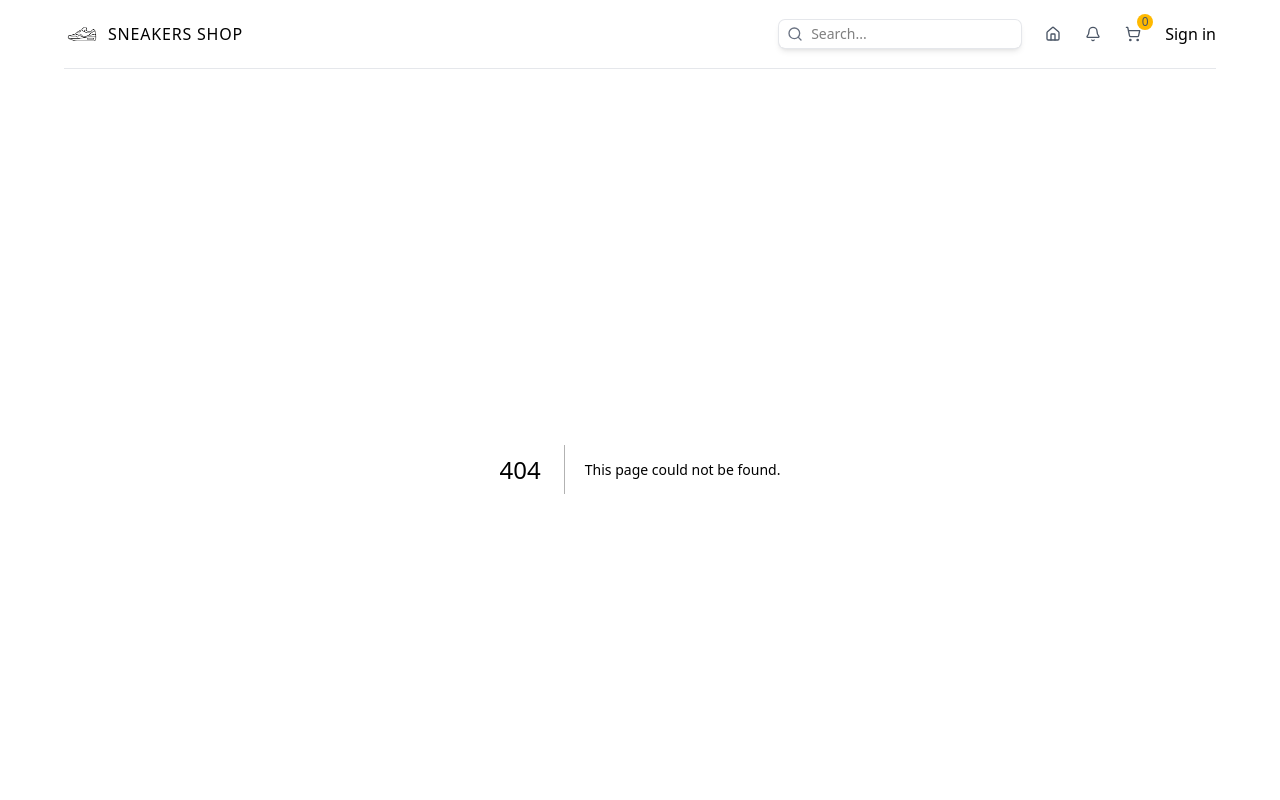
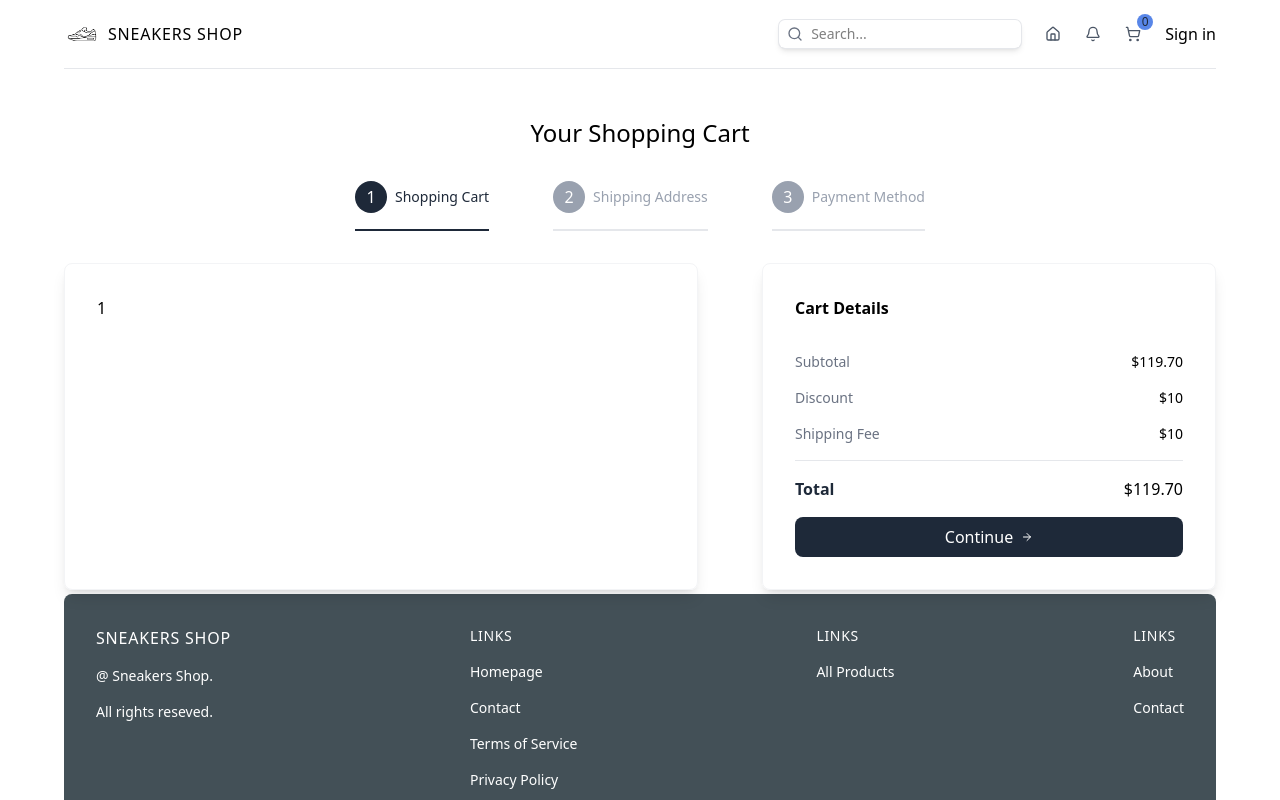
Before and after one commit to matheusrodrivi/Sneakers-e-commerce, a Next.js app: page /cart in a window 1280 px wide. Before the commit this address had no page. Shown: the top 800 px of the page. Built offline with nearby package versions, Linux system fonts and the light colour scheme.

Commit message:
Added: page.tsx (Cart) and new types

```diff
--- /dev/null
+++ b/src/app/cart/page.tsx
@@ -0,0 +1,135 @@
+"use client"
+
+import { ArrowRight } from "lucide-react"
+import { useSearchParams } from "next/navigation"
+import { useRouter } from "next/navigation"
+
+const steps = [
+    {
+        id:1,
+        title:"Shopping Cart",
+    },
+    {
+        id:2,
+        title:"Shipping Address",
+    },
+    {
+        id:3,
+        title:"Payment Method"
+    }
+]
+
+const cartItems = [
+  {
+    id: 1,
+    name: "Jordan",
+    shortDescription: "lorem lorem lorem lorem lorem lorem lorem lorem",
+    description:
+      "lorem lorem lorem lorem lorem lorem lorem lorem lorem lorem lorem",
+    price: 39.9,
+    sizes: ["38", "39", "40", "42"],
+    colors: ["gray", "purple", "green"],
+    images: {
+      gray: "/products/6g.png",
+      purple: "/products/6w.png",
+    },
+    quantity:1,
+    selectedSize:"m",
+    selectedColor:"gray"
+  },
+  {
+    id: 2,
+    name: "Jordan",
+    shortDescription: "lorem lorem lorem lorem lorem lorem lorem lorem",
+    description:
+      "lorem lorem lorem lorem lorem lorem lorem lorem lorem lorem lorem",
+    price: 39.9,
+    sizes: ["38", "39", "40", "42"],
+    colors: ["gray", "purple", "green"],
+    images: {
+      gray: "/products/6g.png",
+      purple: "/products/6w.png",
+    },
+    quantity:1,
+    selectedSize:"m",
+    selectedColor:"gray"
+  },
+  {
+    id: 3,
+    name: "Jordan",
+    shortDescription: "lorem lorem lorem lorem lorem lorem lorem lorem",
+    description:
+      "lorem lorem lorem lorem lorem lorem lorem lorem lorem lorem lorem",
+    price: 39.9,
+    sizes: ["38", "39", "40", "42"],
+    colors: ["gray", "purple", "green"],
+    images: {
+      gray: "/products/6g.png",
+      purple: "/products/6w.png",
+    },
+    quantity:1,
+    selectedSize:"m",
+    selectedColor:"gray"
+  },
+]
+
+const CartPage = () => {
+
+    const searchParams = useSearchParams()
+    const router = useRouter()
+    const activeStep = parseInt(searchParams.get("step") || "1")
+
+	return (
+		<div className="flex flex-col gap-8 items-center justify-center mt-12">
+            <h1 className="text-2xl font-medium"> Your Shopping Cart </h1>
+            <div className="flex flex-col lg:flex-row items-center gap-8 lg:gap-16">
+                {steps.map(step=>(
+                    <div className={`flex items-center gap-2 border-b-2 pb-4 ${step.id===activeStep ? "border-gray-800" : "border-gray-200"}`} key={step.id}>
+                        <div className={`w-6 h-6 rounded-full text-white p-4 flex items-center justify-center ${step.id===activeStep ? "bg-gray-800" : "bg-gray-400"}`}>
+                            {step.id}
+                        </div>
+                        <p className={`text-sm font-medium ${step.id === activeStep ? "text-gray-800" : "text-gray-400"}`}> {step.title} </p>
+                    </div>
+                ))}
+            </div>
+            <div className="w-full flex flex-col lg:flex-row gap-16">
+                <div className="w-full lg:w-7/12 shadow-lg border-1 border-gray-100 p-8 rounded-lg flex flex-col gap-8">
+                    1
+                </div>
+
+                <div className="w-full lg:w-5/12 shadow-lg border-1 border-gray-100 p-8 rounded-lg flex flex-col gap-8">
+                    <h2 className="font-semibold"> Cart Details </h2>
+                    <div className="flex flex-col gap-4">
+                        <div className="flex justify-between text-sm">
+                            <p className="text-gray-500"> Subtotal </p>
+                            <p className="font-medium"> ${cartItems.reduce((acc, item) => acc + item.price * item.quantity, 0).toFixed(2)} </p>
+                        </div>
+                        <div className="flex justify-between text-sm">
+                            <p className="text-gray-500"> Discount </p>
+                            <p className="font-medium"> $10 </p>
+                        </div>
+                        <div className="flex justify-between text-sm">
+                            <p className="text-gray-500"> Shipping Fee </p>
+                            <p className="font-medium"> $10 </p>
+                        </div>
+                        <hr className="border-gray-200"/>
+
+                        <div className="flex justify-between">
+                            <p className="text-gray-800 font-semibold"> Total </p>
+                            <p className="font-medium"> ${cartItems.reduce((acc, item) => acc + item.price * item.quantity, 0).toFixed(2)} </p>
+                        </div>
+                        {activeStep===1 && (
+                            <button onClick={() => router.push("/cart?step=2", { scroll: false })} className="w-full bg-gray-800 hover:bg-gray-900 transition-all duration-300 text-white p-2 rounded-lg cursor-pointer flex items-center justify-center gap-2">
+                                Continue
+                                <ArrowRight className="w-3 h-3"/>
+                            </button>
+                        )
+                        }
+                    </div>
+                </div>
+            </div>
+        </div>
+	)
+}
+
+export default CartPage
--- a/src/app/components/Footer.tsx
+++ b/src/app/components/Footer.tsx
@@ -3,7 +3,7 @@ import Image from "next/image";
 
 const Footer = () => {
   return (
-    <div className="mt-1 flex flex-col items-center gap-6 md:flex-row md:items-start md:justify-between md:gap-8 bg-[#5b86ea] p-8 rounded-lg">
+    <div className="mt-1 flex flex-col items-center gap-6 md:flex-row md:items-start md:justify-between md:gap-8 bg-[#435057] p-8 rounded-lg">
       <div className="flex flex-col gap-4 item-center md:items-start">
         <Link href="/" className="flex items-center justify-center gap-2">
           {/* <Image
@@ -12,28 +12,28 @@ const Footer = () => {
             width={36}
             height={36}
           /> */}
-          <p className="hidden md:block text-md font-medium tracking-wider text-black">
+          <p className="hidden md:block text-md font-medium tracking-wider text-white">
             SNEAKERS SHOP
           </p>
         </Link>
-        <p className="text-sm"> @ Sneakers Shop. </p>
-        <p className="text-sm"> All rights reseved. </p>
+        <p className="text-sm text-white"> @ Sneakers Shop. </p>
+        <p className="text-sm text-white"> All rights reseved. </p>
       </div>
       <div className="flex flex-col gap-4 text-sm text-gray-400 items-center md:items-start">
-        <p className="hidden md:block text-md font-medium tracking-wider text-black"> LINKS </p>
-        <Link href="/" className="text-black"> Homepage </Link>
-        <Link href="/" className="text-black"> Contact </Link>
-        <Link href="/" className="text-black"> Terms of Service </Link>
-        <Link href="/" className="text-black"> Privacy Policy </Link>
+        <p className="hidden md:block text-md font-medium tracking-wider text-white"> LINKS </p>
+        <Link href="/" className="text-white"> Homepage </Link>
+        <Link href="/" className="text-white"> Contact </Link>
+        <Link href="/" className="text-white"> Terms of Service </Link>
+        <Link href="/" className="text-white"> Privacy Policy </Link>
       </div>
       <div className="flex flex-col gap-4 text-sm text-gray-400 items-center md:items-start">
-        <p className="hidden md:block text-md font-medium tracking-wider text-black"> LINKS </p>
-        <Link href="/" className="text-black"> All Products </Link>
+        <p className="hidden md:block text-md font-medium tracking-wider text-white"> LINKS </p>
+        <Link href="/" className="text-white"> All Products </Link>
       </div>
       <div className="flex flex-col gap-4 text-sm text-gray-400 items-center md:items-start">
-        <p className="hidden md:block text-md font-medium tracking-wider text-black"> LINKS </p>
-        <Link href="/" className="text-black"> About </Link>
-        <Link href="/" className="text-black"> Contact </Link>
+        <p className="hidden md:block text-md font-medium tracking-wider text-white"> LINKS </p>
+        <Link href="/" className="text-white"> About </Link>
+        <Link href="/" className="text-white"> Contact </Link>
       </div>
     </div>
   );
--- a/src/app/components/ShoppingCartIcon.tsx
+++ b/src/app/components/ShoppingCartIcon.tsx
@@ -7,7 +7,7 @@ const ShoppingCartIcon = () => {
 	return (
 		<Link href="/cart" className="relative">
             <ShoppingCart className="w-4 h-4 text-gray-600"/>
-            <span className="absolute -top-3 -right-3 bg-amber-400 text-gray-600 rounded-full w-4 h-4 flex items-center justify-center text-xs font-medium">0</span>
+            <span className="absolute -top-3 -right-3 bg-[#5886E8] text-gray-800 rounded-full w-4 h-4 flex items-center justify-center text-xs font-medium">0</span>
         </Link>
 	)
 }
```
Also changed, not shown: src/app/types.ts (+8 -0 lines).
